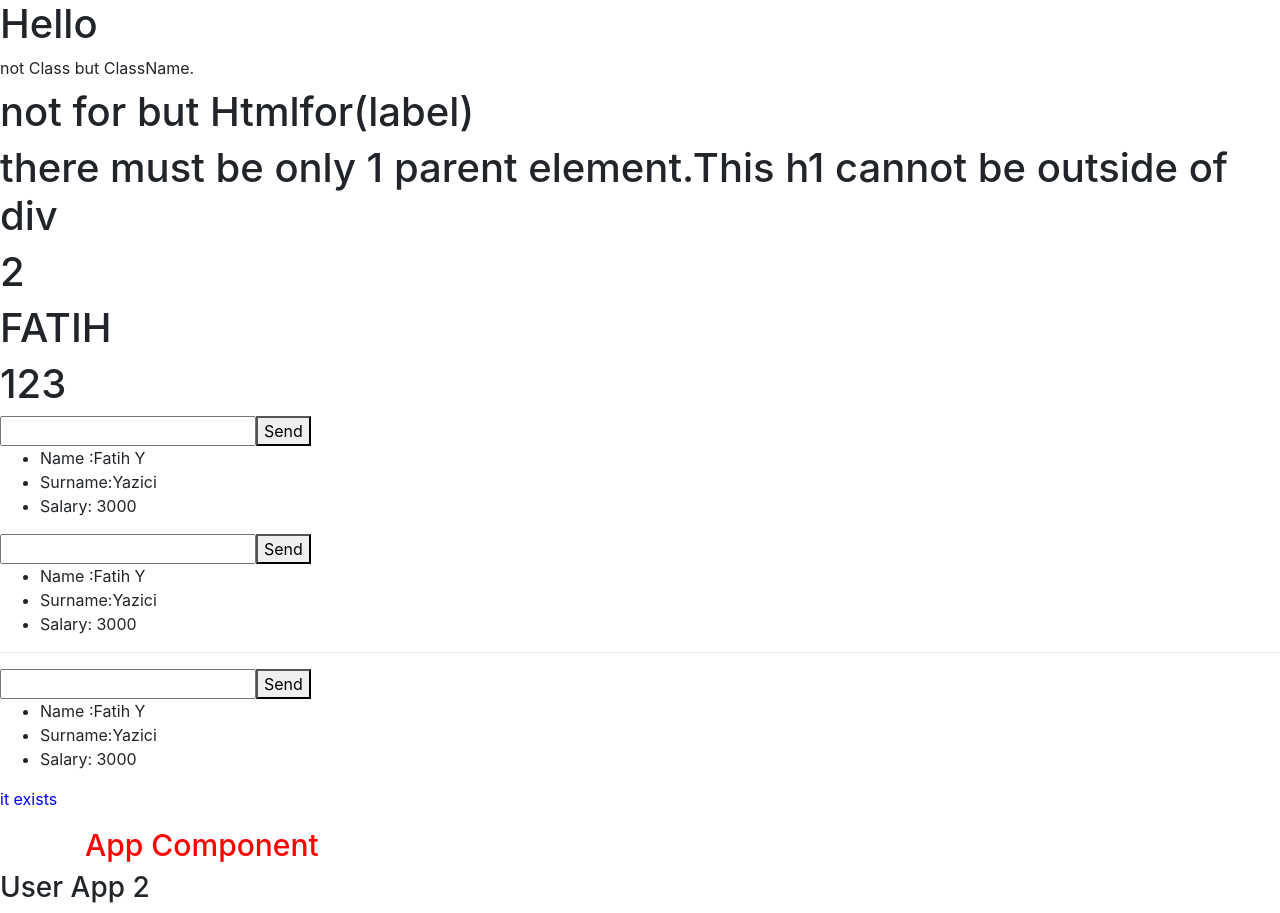
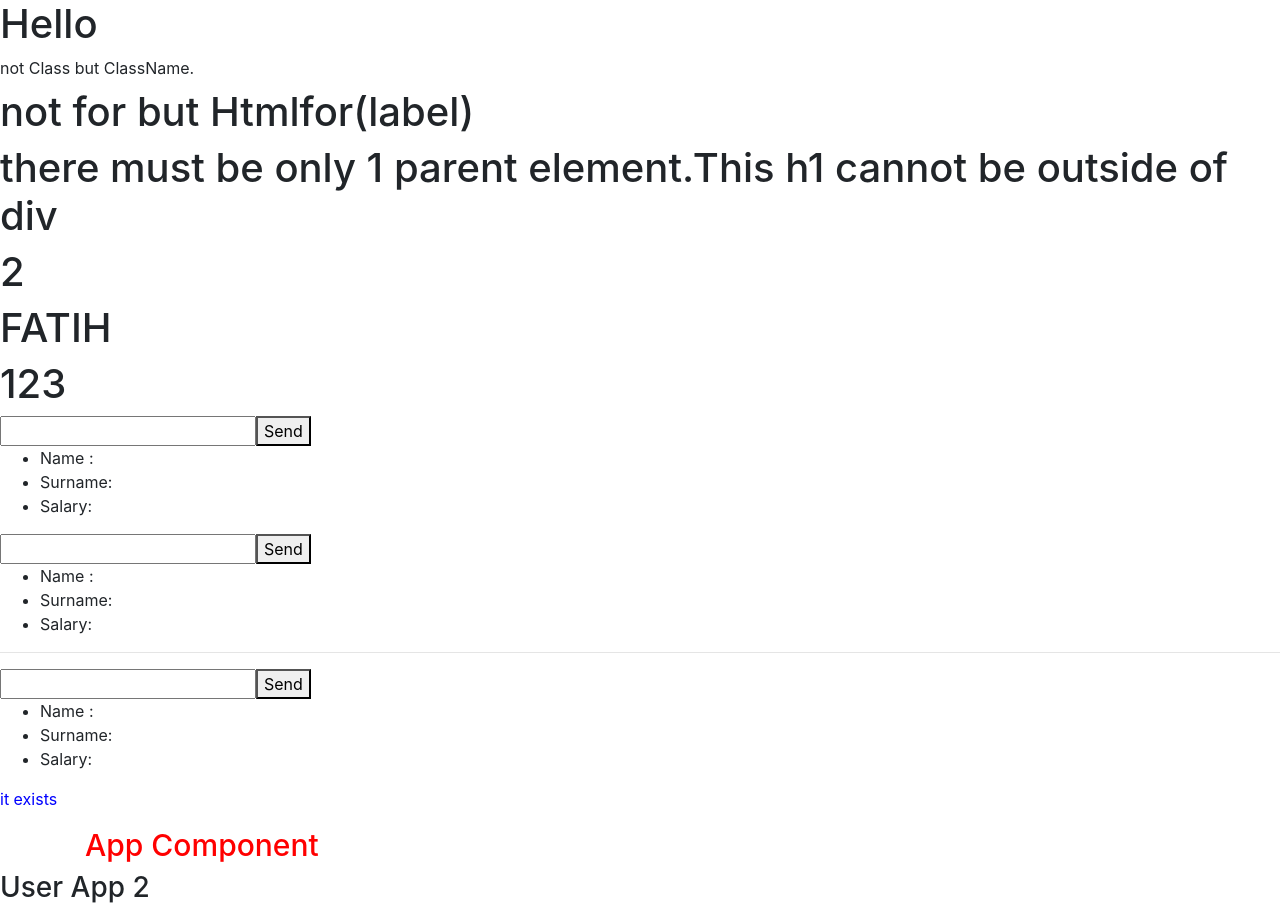
Before and after one commit to fatihyazicioglu/React-Practice, a React (Create React App) app in the folder my-app/: page / in a window 1280 px wide. Built offline with nearby package versions, Linux system fonts and the light colour scheme.

Commit message:
this.props

```diff
--- a/my-app/src/components/User.js
+++ b/my-app/src/components/User.js
@@ -11,9 +11,9 @@ class User extends Component {
 
 
           <ul>
-            <li>Name :Fatih Y</li>
-            <li>Surname:Yazici</li>
-            <li>Salary: 3000 </li>
+            <li>Name :{this.props.name}</li>
+            <li>Surname:{this.props.department}</li>
+            <li>Salary: {this.props.salary} </li>
 
           </ul>
       </div>
```
